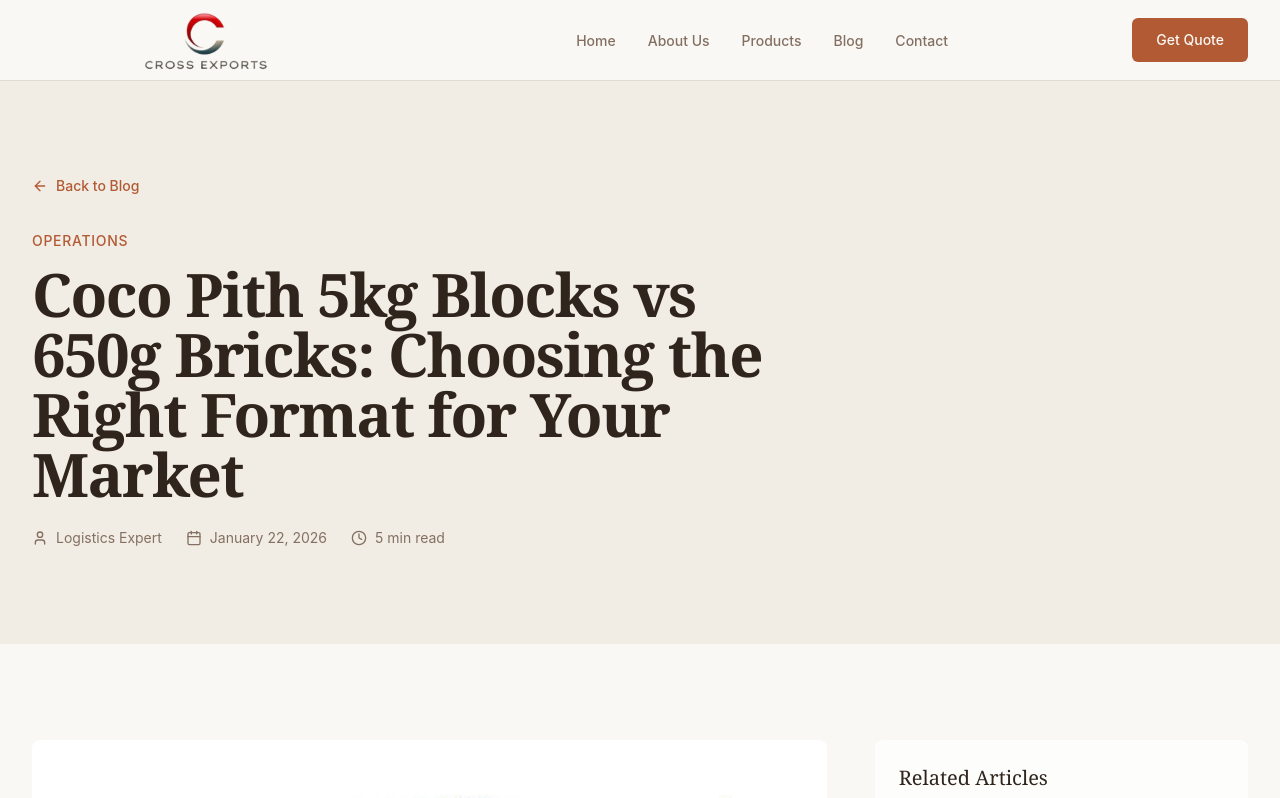
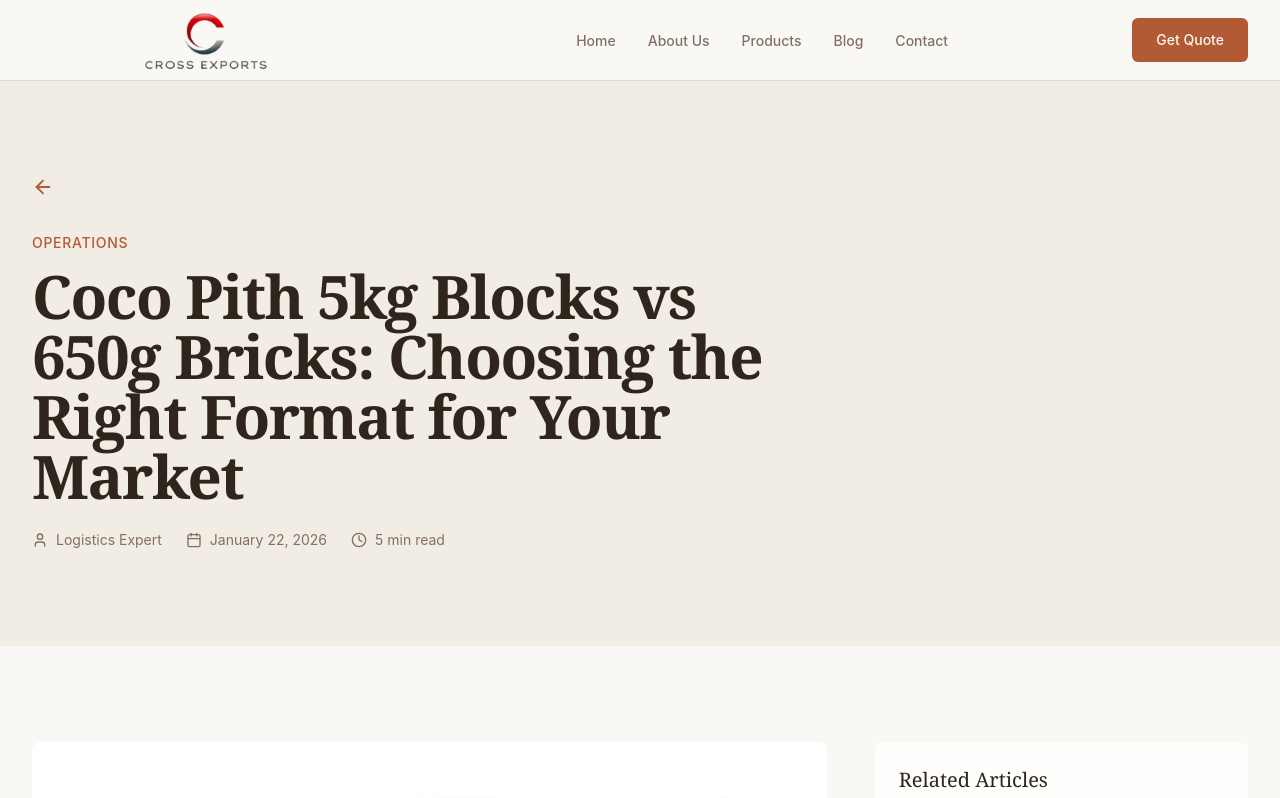
Before and after one commit to razikkk/cross-exports, a React (Vite) app: page /blog/blocks-vs-bricks-format in a window 1280 px wide. Shown: the top 798 px of the page. Built offline with nearby package versions, Linux system fonts and the light colour scheme; the HTML template or start-up script is replaced by a standard one.

Commit message:
updated arrow

```diff
--- a/src/pages/BlogPost.tsx
+++ b/src/pages/BlogPost.tsx
@@ -1,10 +1,11 @@
-import { useParams, Link, Navigate } from "react-router-dom";
+import { useParams, useNavigate, Navigate, Link } from "react-router-dom"; // Added useNavigate
 import Layout from "@/components/layout/Layout";
 import { blogs } from "@/data/blogs";
 import { ArrowLeft, Clock, User, Calendar } from "lucide-react";
 
 const BlogPost = () => {
   const { id } = useParams<{ id: string }>();
+  const navigate = useNavigate(); // Initialize navigate
   const blog = blogs.find((b) => b.id === id);
 
   if (!blog) {
@@ -18,13 +19,15 @@ const BlogPost = () => {
       {/* Header */}
       <section className="bg-muted section-padding">
         <div className="container-custom">
-          <Link
-            to="/blog"
-            className="inline-flex items-center gap-2 text-primary font-sans text-sm font-medium mb-8 hover:gap-3 transition-all"
-          >
-            <ArrowLeft size={16} />
-            Back to Blog
-          </Link>
+
+          {/* REPLACED LINK WITH BUTTON NAVIGATION */}
+          {/* <button
+            onClick={() => navigate("/blog")}
+            // className="inline-flex items-center gap-2 text-primary font-sans text-sm font-medium mb-8 hover:gap-3 transition-all cursor-pointer"
+          > */}
+            <ArrowLeft onClick={()=> navigate('/blog')} size={22} className="inline-flex items-center gap-2 text-primary font-sans text-sm font-medium mb-8 hover:gap-3 transition-all cursor-pointer" />
+
+          {/* </button> */}
 
           <div className="max-w-3xl">
             <span className="text-primary font-sans text-sm font-medium tracking-wider uppercase">
@@ -59,22 +62,21 @@ const BlogPost = () => {
           <div className="grid lg:grid-cols-3 gap-12">
             {/* Main Content */}
             <article className="lg:col-span-2">
-              {/* Featured Image */}
-              {/* Featured Image */}
               <div className="aspect-video rounded-lg overflow-hidden bg-muted mb-10">
                 <img
-    src={blog.image} // Simply use the path from your data
+                  src={blog.image}
                   alt={blog.title}
                   className="w-full h-full object-cover"
                 />
               </div>
 
-              {/* Article Content */}
+              {/* ARTICLE CONTENT WITH PARAGRAPH SPACING */}
               <div
                 className="prose prose-lg max-w-none
                   prose-headings:font-serif prose-headings:text-foreground
                   prose-p:text-muted-foreground prose-p:font-sans prose-p:leading-relaxed
-                  prose-h2:text-2xl prose-h2:mt-10 prose-h2:mb-4
+                  prose-p:mt-0 prose-p:mb-8 last:prose-p:mb-0
+                  prose-h2:text-2xl prose-h2:mt-12 prose-h2:mb-6
                   prose-a:text-primary prose-a:no-underline hover:prose-a:underline"
                 dangerouslySetInnerHTML={{ __html: blog.content }}
               />
```
Lines whose indentation alone changed are shown as unchanged.
